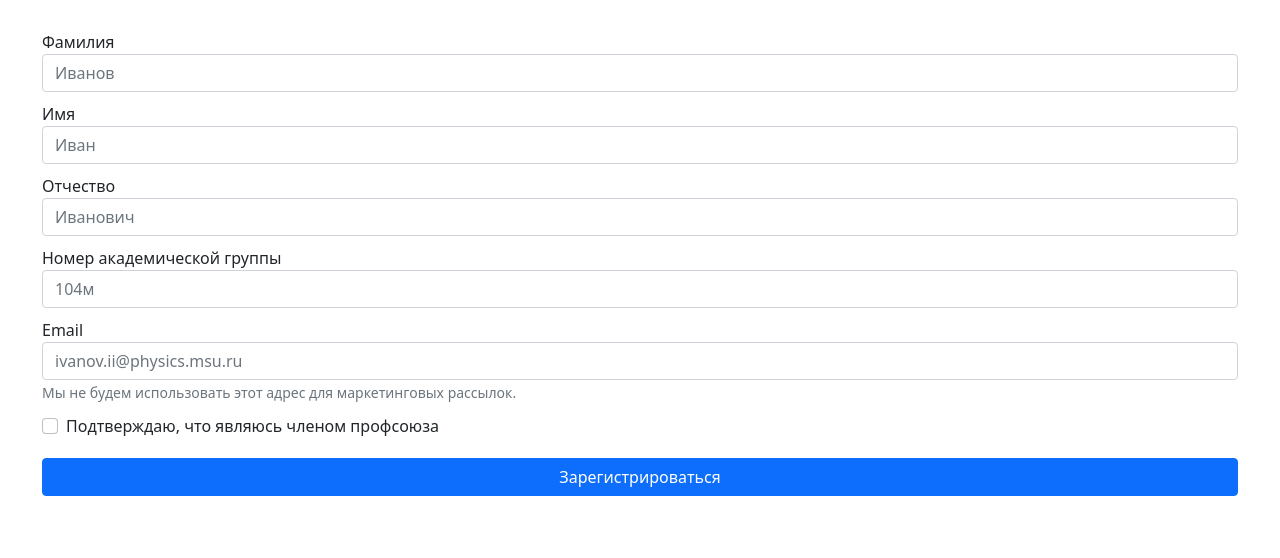
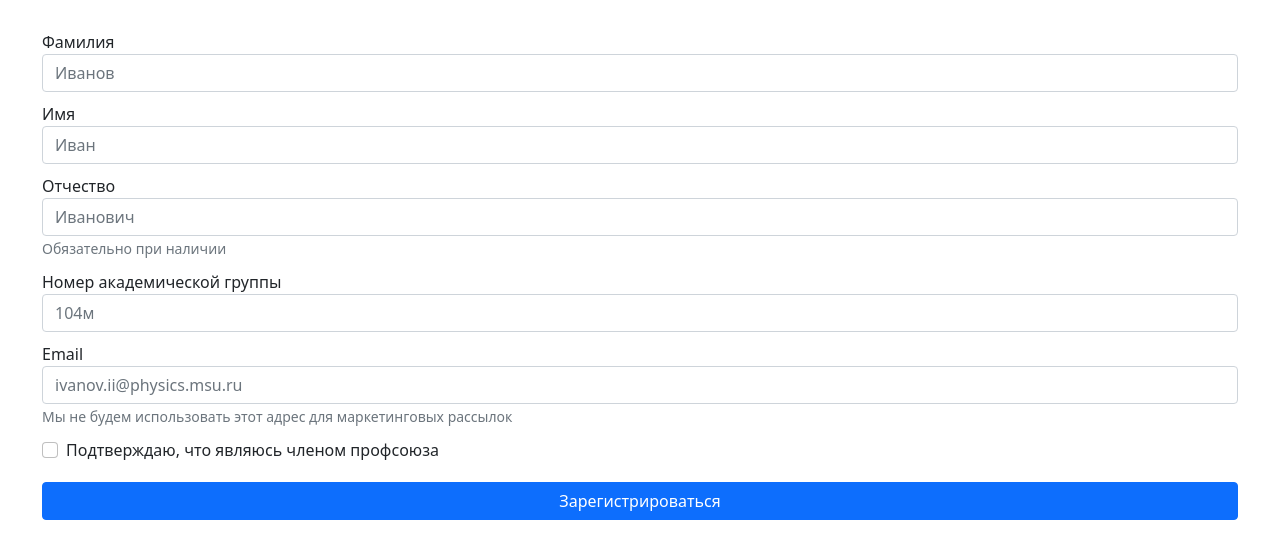
Before and after one commit to profcomff/report-register, a Vue app: page /register in a window 1280 px wide. Shown: the top 558 px of the page. Built offline with nearby package versions, Linux system fonts and the light colour scheme.

Commit message:
Patronymic not required

```diff
--- a/src/views/RegisterView.vue
+++ b/src/views/RegisterView.vue
@@ -29,8 +29,10 @@
           class="form-control"
           id="patronymicInput"
           placeholder="Иванович"
-          required
         />
+        <small id="emailHelp" class="form-text text-muted"
+          >Обязательно при наличии</small
+        >
       </div>
       <div class="form-group">
         <label for="groupInput">Номер академической группы</label>
@@ -53,7 +55,7 @@
         />
         <small id="emailHelp" class="form-text text-muted"
           >Мы не будем использовать этот адрес для маркетинговых
-          рассылок.</small
+          рассылок</small
         >
       </div>
       <div class="form-check">
```
